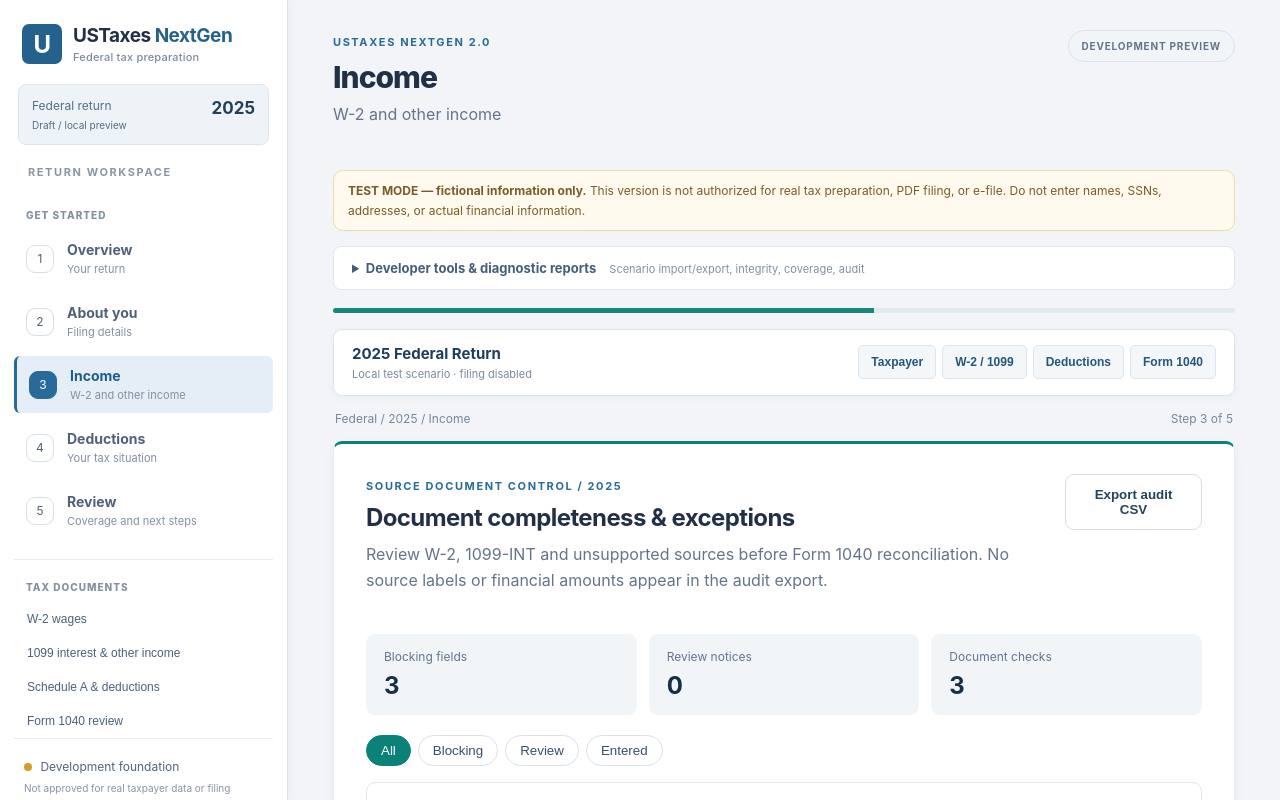
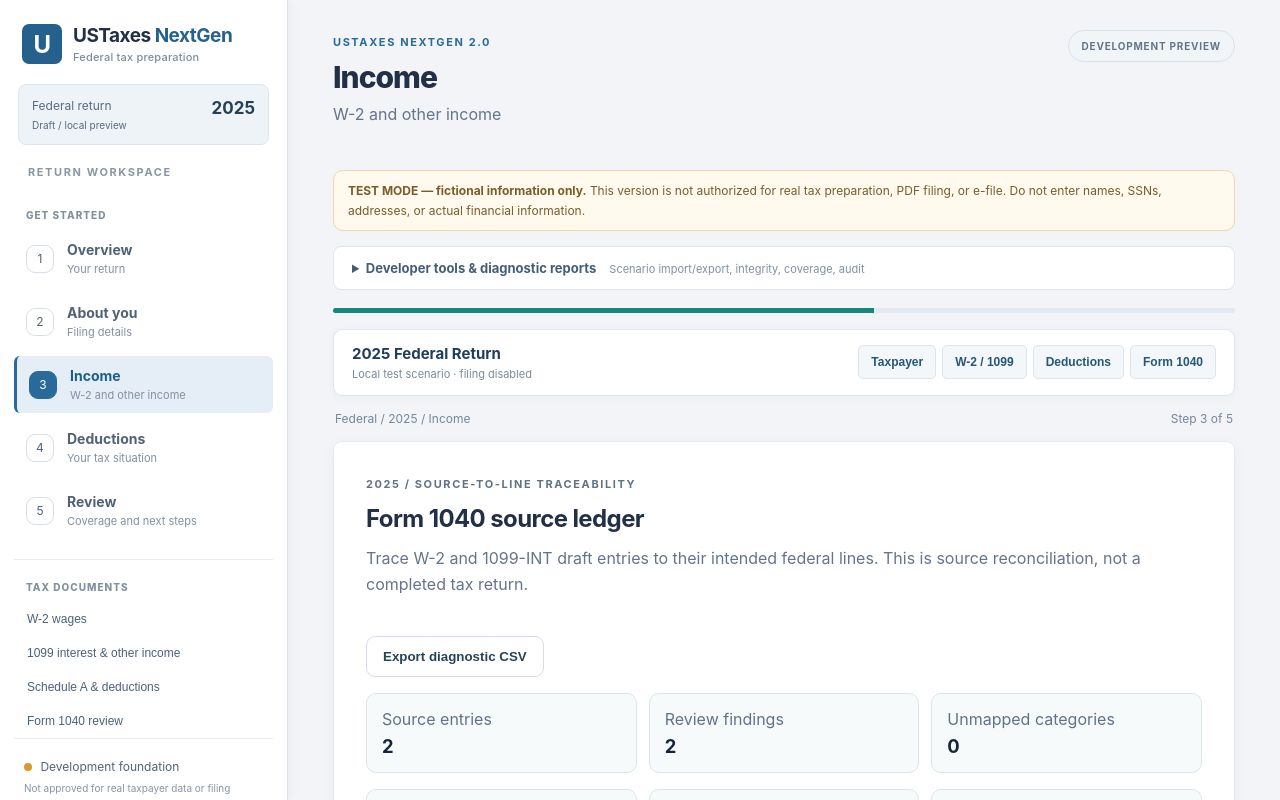
Before and after one commit to TakhirMirza/USTaxes-NextGen, a React (Vite) app: page /#/v2 in a window 1280 px wide. Both pictures are taken after a click on the button "W-2 wages". Shown: the top 800 px of the page. Built offline with nearby package versions, Linux system fonts and the light colour scheme.

Commit message:
NextGen 2.0 - Form 1040 source ledger reconciliation

```diff
--- /dev/null
+++ b/src/components/NextGen2025SourceLedger.css
@@ -0,0 +1 @@
+.nextgen-ledger-heading{display:flex;align-items:flex-start;justify-content:space-between;gap:18px;flex-wrap:wrap}.nextgen-ledger-stats,.nextgen-ledger-totals{display:grid;grid-template-columns:repeat(3,minmax(0,1fr));gap:12px;margin:16px 0}.nextgen-ledger-stats>div,.nextgen-ledger-totals>div{border:1px solid #dce6e9;border-radius:10px;padding:15px;background:#f7fafb;display:flex;flex-direction:column;gap:6px}.nextgen-source-ledger span,.nextgen-source-ledger small{color:#607386}.nextgen-source-ledger strong{color:#14253d;font-size:1.15rem}.nextgen-ledger-table-wrap{overflow-x:auto;margin-top:14px}.nextgen-ledger-table-wrap table{width:100%;border-collapse:collapse;text-align:left}.nextgen-ledger-table-wrap th,.nextgen-ledger-table-wrap td{border-bottom:1px solid #e3e9ee;padding:10px 12px;font-size:.9rem}.nextgen-ledger-actions{display:flex;flex-wrap:wrap;gap:10px;margin-top:18px}.nextgen-ledger-disclaimer{font-size:.8rem;color:#65768a;margin-top:16px}@media(max-width:700px){.nextgen-ledger-stats,.nextgen-ledger-totals{grid-template-columns:1fr}}
--- /dev/null
+++ b/src/components/NextGen2025SourceLedger.tsx
@@ -0,0 +1,58 @@
+import { useState } from 'react'
+import './NextGen2025SourceLedger.css'
+
+type Wage = { id: number; employer: string; wages: string; withholding: string }
+type Props = { year: string; wages: Wage[]; interest: string; payer: string; incomeKinds: string[]; onNavigate: (step: 'income' | 'review') => void }
+type LedgerRow = { id: string; source: string; destination: string; amount: number | null; issue: string | null }
+const cents = (raw: string): number | null => {
+  const value = raw.trim()
+  if (!/^\d+(?:\.\d{1,2})?$/.test(value)) return null
+  const [whole, fractional = ''] = value.split('.')
+  const result = Number(whole) * 100 + Number(fractional.padEnd(2, '0'))
+  return Number.isSafeInteger(result) ? result : null
+}
+const currency = (amount: number) => (amount / 100).toLocaleString('en-US', { style: 'currency', currency: 'USD' })
+const csvEscape = (s: string) => `"${s.replace(/"/g, '""')}"`
+export function create2025SourceLedger(year: string, wages: Wage[], interest: string, payer: string, incomeKinds: string[]) {
+  const rows: LedgerRow[] = []
+  if (incomeKinds.includes('W-2 wages')) {
+    if (!wages.length) rows.push({ id: 'w2-missing', source: 'W-2', destination: '1040 1a', amount: null, issue: 'At least one W-2 is required' })
+    wages.forEach((w, index) => {
+      const wagesAmount = cents(w.wages), withheld = cents(w.withholding)
+      rows.push({ id: `w2-${w.id}-1a`, source: `W-2 #${index + 1} Box 1`, destination: '1040 1a', amount: wagesAmount, issue: !w.employer.trim() ? 'Employer label missing' : wagesAmount === null ? 'Invalid Box 1 amount' : null })
+      rows.push({ id: `w2-${w.id}-25a`, source: `W-2 #${index + 1} Box 2`, destination: '1040 25a', amount: withheld, issue: withheld === null ? 'Invalid Box 2 amount' : wagesAmount !== null && withheld > wagesAmount ? 'Withholding exceeds wages — verify source' : null })
+    })
+  }
+  if (incomeKinds.includes('1099-INT interest')) rows.push({ id: 'int-2b', source: '1099-INT Box 1', destination: '1040 2b', amount: cents(interest), issue: !payer.trim() ? 'Payer label missing' : cents(interest) === null ? 'Invalid Box 1 amount' : null })
+  const unsupported = incomeKinds.filter(k => k !== 'W-2 wages' && k !== '1099-INT interest')
+  unsupported.forEach((kind, index) => rows.push({ id: `unsupported-${index}`, source: kind, destination: 'Unmapped', amount: null, issue: 'Tax treatment not implemented' }))
+  const totals = ['1040 1a', '1040 2b', '1040 25a'].map(destination => {
+    const subset = rows.filter(row => row.destination === destination)
+    const complete = subset.every(row => row.amount !== null && !row.issue)
+    const total = complete ? subset.reduce((sum, row) => sum + (row.amount || 0), 0) : null
+    return { destination, total, count: subset.length }
+  })
+  return { year, rows, totals, blockers: rows.filter(row => row.issue).length + (year !== '2025' ? 1 : 0), unsupported: unsupported.length }
+}
+export function sourceLedgerDiagnosticsCsv(ledger: ReturnType<typeof create2025SourceLedger>): string {
+  const lines = ['record_id,source_type,target_line,status,diagnostic']
+  for (const row of ledger.rows) lines.push([row.id, row.source, row.destination, row.issue ? 'REVIEW' : 'MAPPED', row.issue || ''].map(csvEscape).join(','))
+  return lines.join('\r\n') + '\r\n'
+}
+export default function NextGen2025SourceLedger({ year, wages, interest, payer, incomeKinds, onNavigate }: Props) {
+  const [expanded, setExpanded] = useState(false)
+  const ledger = create2025SourceLedger(year, wages, interest, payer, incomeKinds)
+  const exportDiagnostics = () => {
+    const url = URL.createObjectURL(new Blob([sourceLedgerDiagnosticsCsv(ledger)], { type: 'text/csv;charset=utf-8' }))
+    const anchor = document.createElement('a'); anchor.href = url; anchor.download = `nextgen-${year}-source-ledger-diagnostics.csv`; anchor.click(); URL.revokeObjectURL(url)
+  }
+  return <section className="v2-card nextgen-source-ledger" aria-label="Income source to Form 1040 reconciliation ledger">
+    <div className="nextgen-ledger-heading"><div><span className="v2-eyebrow">2025 / SOURCE-TO-LINE TRACEABILITY</span><h2>Form 1040 source ledger</h2><p>Trace W-2 and 1099-INT draft entries to their intended federal lines. This is source reconciliation, not a completed tax return.</p></div><button type="button" className="v2-secondary" onClick={exportDiagnostics}>Export diagnostic CSV</button></div>
+    <div className="nextgen-ledger-stats"><div><span>Source entries</span><strong>{ledger.rows.length}</strong></div><div><span>Review findings</span><strong>{ledger.blockers}</strong></div><div><span>Unmapped categories</span><strong>{ledger.unsupported}</strong></div></div>
+    <div className="nextgen-ledger-totals">{ledger.totals.map(item => <div key={item.destination}><span>Form {item.destination}</span><strong>{item.total === null ? 'Review required' : currency(item.total)}</strong><small>{item.count} source entries</small></div>)}</div>
+    <button type="button" className="v2-secondary" onClick={() => setExpanded(value => !value)} aria-expanded={expanded}>{expanded ? 'Hide' : 'Show'} source trace ({ledger.rows.length})</button>
+    {expanded && <div className="nextgen-ledger-table-wrap"><table><thead><tr><th>Source</th><th>Target</th><th>Draft amount</th><th>Check</th></tr></thead><tbody>{ledger.rows.map(row => <tr key={row.id}><td>{row.source}</td><td>{row.destination}</td><td>{row.amount === null ? '—' : currency(row.amount)}</td><td>{row.issue || 'Mapped'}</td></tr>)}</tbody></table></div>}
+    <div className="nextgen-ledger-actions"><button type="button" className="v2-secondary" onClick={() => onNavigate('income')}>Edit income sources</button><button type="button" className="v2-secondary" onClick={() => onNavigate('review')}>Open Form 1040 review</button></div>
+    <p className="nextgen-ledger-disclaimer">Diagnostic CSV intentionally excludes amounts, employers and payer names. Filing, PDF generation and e-file remain disabled. W-2 Box 2 maps to Form 1040 line 25a; W-2 Box 1 to line 1a; 1099-INT Box 1 is a candidate for line 2b, subject to applicable IRS rules.</p>
+  </section>
+}
--- a/src/components/NextGenV2Foundation.tsx
+++ b/src/components/NextGenV2Foundation.tsx
@@ -14,6 +14,7 @@ import NextGen2025TaxBalance from './NextGen2025TaxBalance'
 import NextGen2025FederalReturn from './NextGen2025FederalReturn'
 import NextGen2025Schedules from './NextGen2025Schedules'
 import NextGen2025DocumentAudit from './NextGen2025DocumentAudit'
+import NextGen2025SourceLedger from './NextGen2025SourceLedger'
 import { Schedule1040Candidates2025, emptySchedule1040Candidates2025 } from '../nextgen/taxYears/schedules1040Bridge2025'
 import { reconcileFederalScheduleIncome2025 } from '../nextgen/taxYears/federalScheduleIntegration2025'
 import { stepFromV2Path, v2PathForStep, V2Step } from '../nextgen/navigation/v2Routes'
@@ -304,6 +305,7 @@ export default function NextGenV2Foundation(): ReactElement {
   ['claimableDependent', 'Someone else can claim taxpayer as dependent'],
   ...((filingStatus === 'joint' || filingStatus === 'separate') ? [['spouse65', 'Spouse age 65 or older at end of 2025'], ['spouseBlind', 'Spouse legally blind']] : [])
 ] as [keyof ProfileFacts2025, string][]).map(([key, label]) => <label key={key}>{label}<select value={profileFacts[key]} onChange={e => updateProfileFact(key, e.target.value as Answer2025)}><option value="unknown">Not reviewed</option><option value="no">No</option><option value="yes">Yes</option></select></label>)}</div><div className="v2-note">Simple deduction eligibility: {profileReview.simpleStandardDeductionEligible ? 'Facts support the simplified path; further verification still required.' : 'Not established — advanced deduction calculations are not implemented.'}</div><div className="v2-note">Identity verification, residency, dependent eligibility, and other filing-status rules will be added before real returns are supported.</div></section>}
+      {(step === 'income' || step === 'review') && <NextGen2025SourceLedger year={year} wages={selectedWages ? wages : []} interest={interest} payer={payer} incomeKinds={incomeKinds} onNavigate={go} />}
       {step === 'income' && <NextGen2025DocumentAudit year={year} wages={wages} interest={interest} payer={payer} incomeKinds={incomeKinds} onNavigate={go} />}
       {step === 'income' && <section className="v2-card legacy-income-control" aria-label="Income document validation dashboard">
         <div className="legacy-register-head"><div><span className="v2-eyebrow">DOCUMENT VALIDATION / 2025</span><h2>Income entry quality</h2><p>Check the source documents before proceeding to Form 1040. Amounts are kept as integer cents for reconciliation.</p></div><button type="button" className="v2-secondary" onClick={() => go('review')}>Open Form 1040 →</button></div>
```
Also changed, not shown: 1 other file (tests, documents, lock files or other folders).
